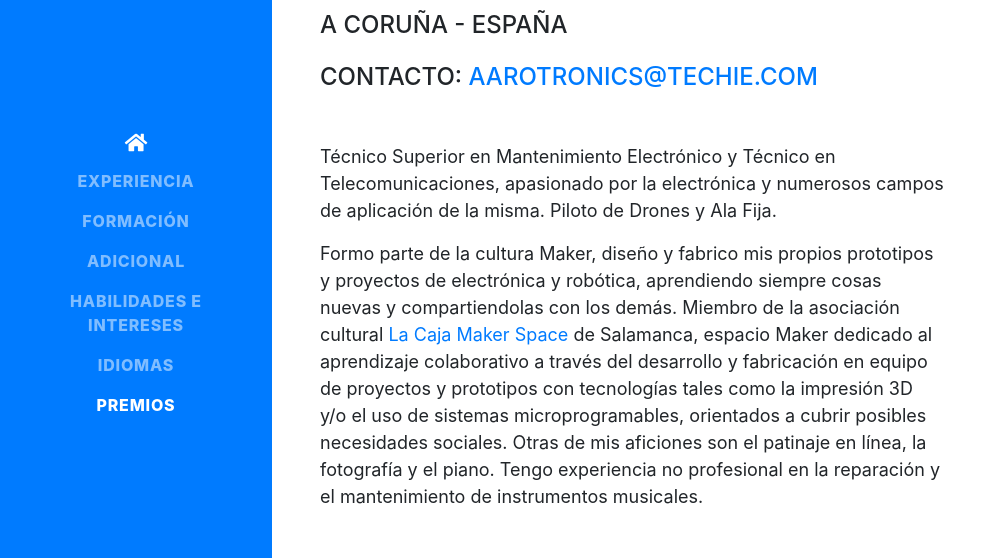
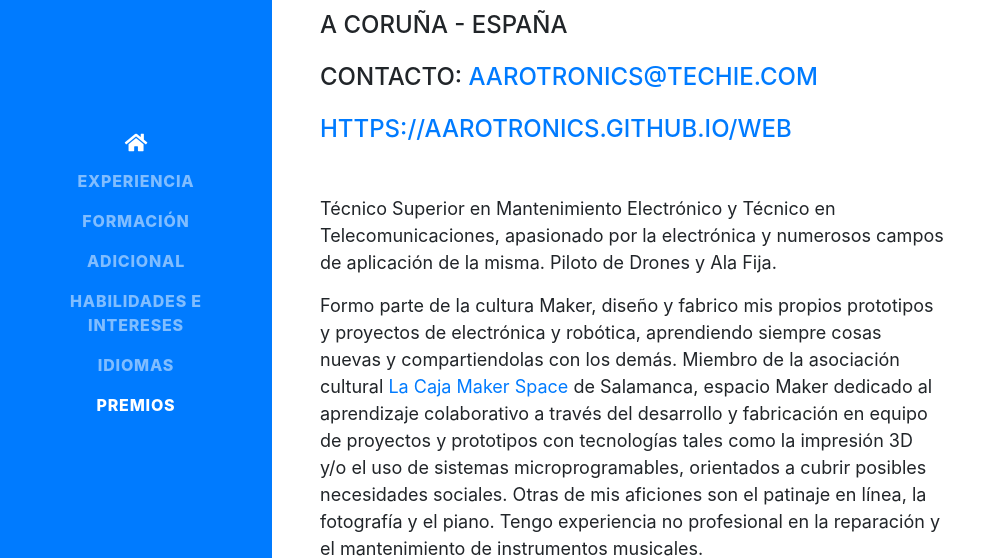
Before and after one commit to aarotronics/web, a website with bundled scripts: page index.html in a window 1280 px wide. Shown: the part 125-683 px from the top of the page, without its empty margins (0-1006 px from the left). Built offline with nearby package versions, Linux system fonts and the light colour scheme; a web font is replaced by a local one.

Commit message:
Updated index.html

```diff
--- a/index.html
+++ b/index.html
@@ -83,6 +83,8 @@
                     A Coruña - España
 					</p><p>
 					Contacto: <a href="mailto:aarotronics@techie.com">aarotronics@techie.com</a>
+					</p><p>
+					  <a href="https://aarotronics.github.io/web/">https://aarotronics.github.io/web</a>
 					</p>
 				</div>
 
```
